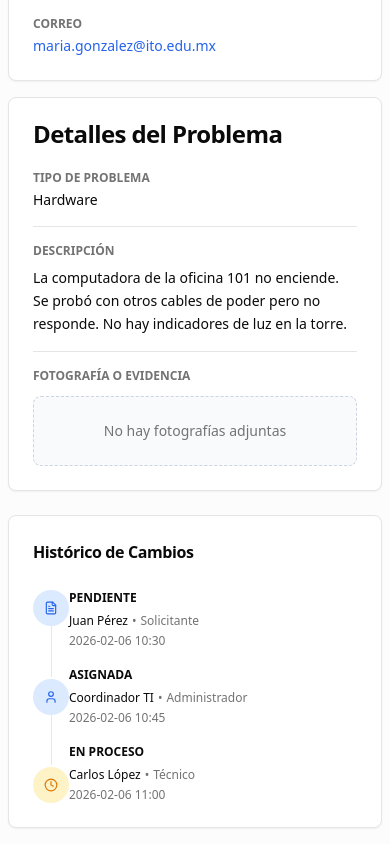
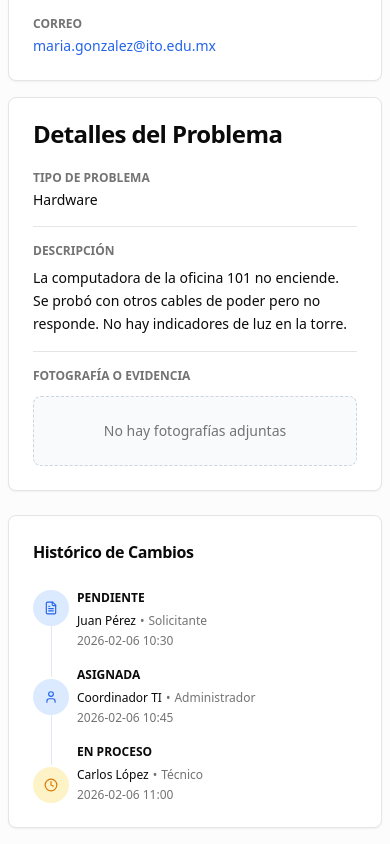
Before and after one commit to AlexDro360/v0-support-ticket-dashboard, a Next.js app: page /solicitudes/1 in a window 390 px wide. Shown: the part 527-1371 px from the top of the page. Built offline with nearby package versions, Linux system fonts and the light colour scheme.

Commit message:
style: add small gap to change history grid on mobile
Improve spacing in mobile view for better readability.

Co-authored-by: Alexis Ramirez <124798928+AlexDro360@users.noreply.github.com>

```diff
--- a/app/solicitudes/[id]/page.tsx
+++ b/app/solicitudes/[id]/page.tsx
@@ -155,7 +155,7 @@ const TicketDetailPage = ({ params }: { params: { id: string } }) => {
                 <CardTitle className="text-base sm:text-lg">Histórico de Cambios</CardTitle>
               </CardHeader>
               <CardContent>
-                <div className="grid gap-0 grid-cols-[auto_1fr] sm:gap-6">
+                <div className="grid gap-2 grid-cols-[auto_1fr] sm:gap-6">
                   {/* Timeline and Icons Column */}
                   <div className="flex flex-col items-center">
                     {ticket.expediente.map((evento, idx) => {
```
